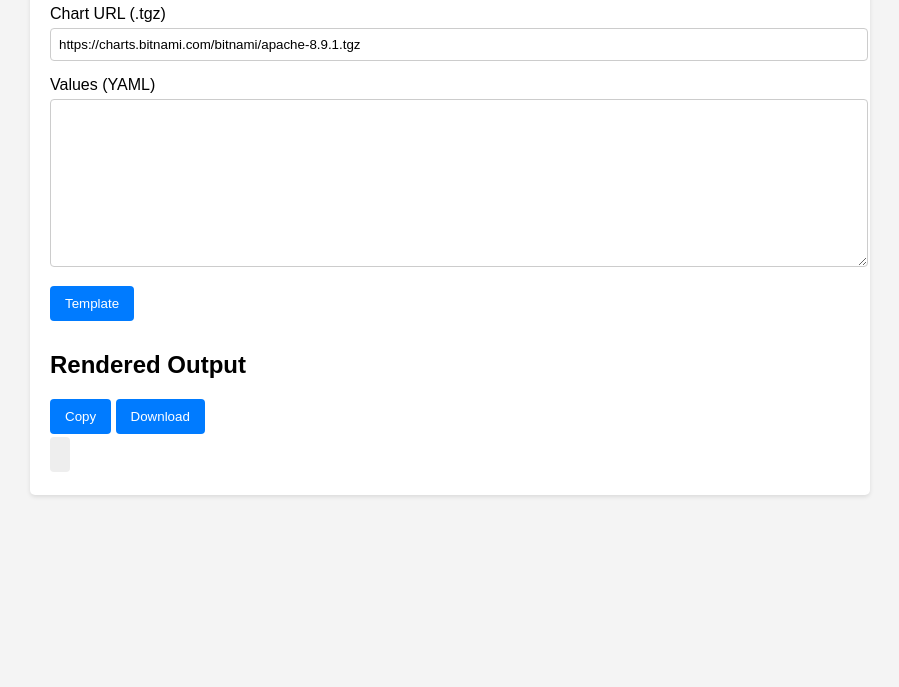
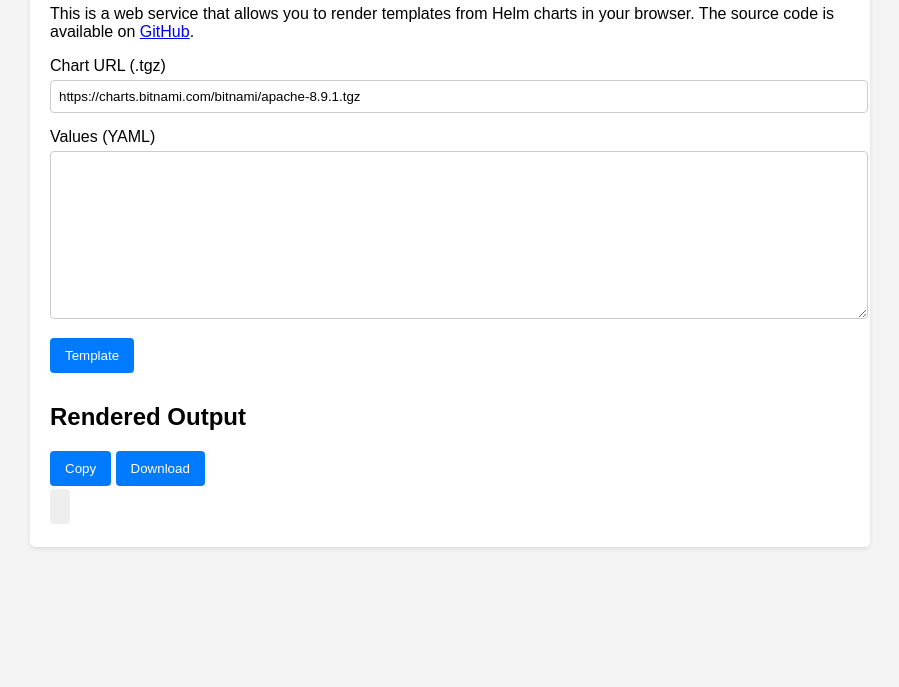
Before and after one commit to paulczar/helm-it, a plain HTML site: page static/index.html in a window 1280 px wide. Shown: the part 113-800 px from the top of the page, without its empty margins (190-1089 px from the left). Drawn offline with nearby package versions, Linux system fonts and the light colour scheme.

Commit message:
update description in index
Signed-off-by: Paul Czarkowski <username.taken@gmail.com>

```diff
--- a/static/index.html
+++ b/static/index.html
@@ -11,6 +11,10 @@
 <body>
     <div class="container">
         <h1>Helm Template Service</h1>
+        <p>
+            This is a web service that allows you to render templates from Helm charts in your browser.
+            The source code is available on <a href="https://github.com/paulczar/helm-template-service" target="_blank">GitHub</a>.
+        </p>
         <form id="template-form">
             <div class="form-group">
                 <label for="chart-url">Chart URL (.tgz)</label>
```
